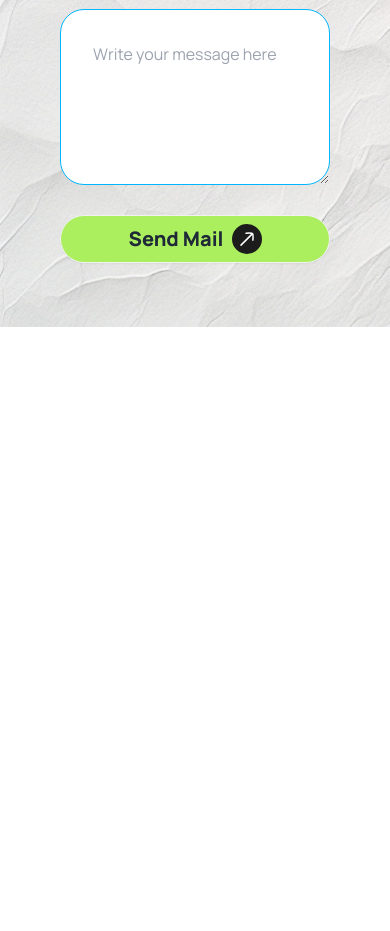
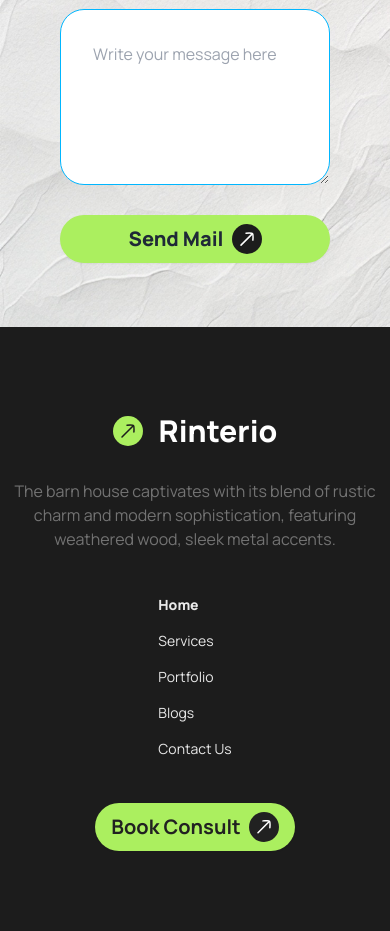
Before and after one commit to Abdus-Salam-814/Rinterio, a plain HTML site: page index.html in a window 390 px wide. Shown: the part 4490-5421 px from the top of the page. Before the commit the page ends 4817 px from the top, so only its background shows below. Drawn offline with nearby package versions, Linux system fonts and the light colour scheme.

Commit message:
i added footer with responsive

```diff
--- a/index.html
+++ b/index.html
@@ -37,6 +37,8 @@
               'supervision': '#A4DAC3',
               'budget': '#77AAEA',
               'works-btn': '#ABEF5F33',
+              'footer-text': '#737373',
+              'footer-manu': '#E9E9E9',
             },
             fontFamily:{
               manrope:  '"Manrope", sans-serif',
@@ -378,7 +380,7 @@
 
            <textarea class=" input input-bordered input-info  rounded-3xl w-full h-44 p-8" placeholder="Write your message here"></textarea>
 
-           <button class="btn mt-4  w-full rounded-full bg-first-btn font-extrabold text-xl  flex justify-center items-center h-10">
+           <button class="btn border-none mt-4  w-full rounded-full bg-first-btn font-extrabold text-xl  flex justify-center items-center h-10">
             <span >Send Mail</span>
             <span class="bg-second-btn p-2 rounded-full">
               <svg xmlns="http://www.w3.org/2000/svg" width="14" height="14" viewBox="0 0 14 14" fill="none">
@@ -395,11 +397,53 @@
 
       </section>
       <!-- Let’s Discuss Next Project section Ends here -->
-
-
     </main>
     <!-- main Content Ends here -->
 
+    <!-- Footer section Started here -->
+    <footer class="container mx-auto bg-second-btn min-h-32 py-20">
+     <div class="text-center space-y-6">
+      <div class="text-center">
+        <div class="btn btn-ghost text-xl ">
+
+          <a class="flex justify-center items-center gap-4" href="./index.html" >
+            <span class="bg-first-btn p-2 rounded-full">
+              <svg xmlns="http://www.w3.org/2000/svg" width="14" height="14" viewBox="0 0 14 14" fill="none">
+            <path d="M12.007 2.05932L1.0033 13.0557" stroke="#1C1C1C" stroke-width="1.5" stroke-linecap="round"/>
+            <path d="M6.00728 1.18866C6.00728 1.18866 11.6409 0.715645 12.4957 1.57084C13.3503 2.42604 12.8734 8.05944 12.8734 8.05944" stroke="#1C1C1C" stroke-width="1.5" stroke-linecap="round" stroke-linejoin="round"/>
+          </svg>
+        </span> <span class="font-extrabold text-3xl text-white">Rinterio</span>
+        </a>
+
+        </div>
+
+      </div>
+
+      <p class="md:w-1/2 mx-auto text-footer-text ">The barn house captivates with its blend of rustic charm and modern sophistication, featuring weathered wood, sleek metal accents.</p>
+
+     </div>
+     <div class="flex justify-center items-center flex-col mt-7">
+      <ul class="menu menu-horizontal px-1 text-footer-manu flex flex-col md:flex-row">
+        <li class="font-extrabold"><a>Home</a></li>
+        <li><a>Services</a></li>
+        <li><a>Portfolio</a></li>
+        <li><a>Blogs</a></li>
+        <li><a>Contact Us</a></li>
+      </ul>
+      <div class="mt-7">
+        <button class="btn border-none bg-first-btn text-text-balack-btn font-bold text-xl w-full md:w-auto rounded-full">
+          <span>Book Consult</span>
+          <span class=" bg-text-balack-btn p-2 rounded-full">
+            <svg xmlns="http://www.w3.org/2000/svg" width="14" height="14" viewBox="0 0 14 14" fill="none">
+              <path d="M12.0017 1.74585L0.998051 12.7422" stroke="white" stroke-width="1.5" stroke-linecap="round"/>
+              <path d="M6.00197 0.875429C6.00197 0.875429 11.6356 0.402413 12.4903 1.25761C13.345 2.11281 12.8681 7.7462 12.8681 7.7462" stroke="white" stroke-width="1.5" stroke-linecap="round" stroke-linejoin="round"/>
+            </svg>
+      </span>
+        </button>
+      </div>
+     </div>
+    </footer>
+    <!-- Footer section Ends here -->
 
 
 
```
